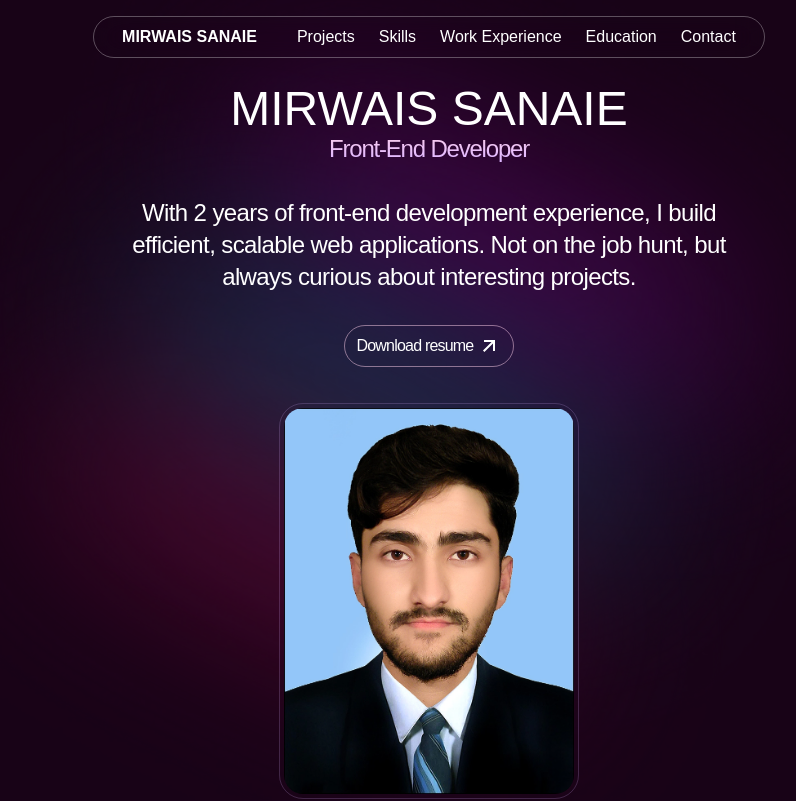
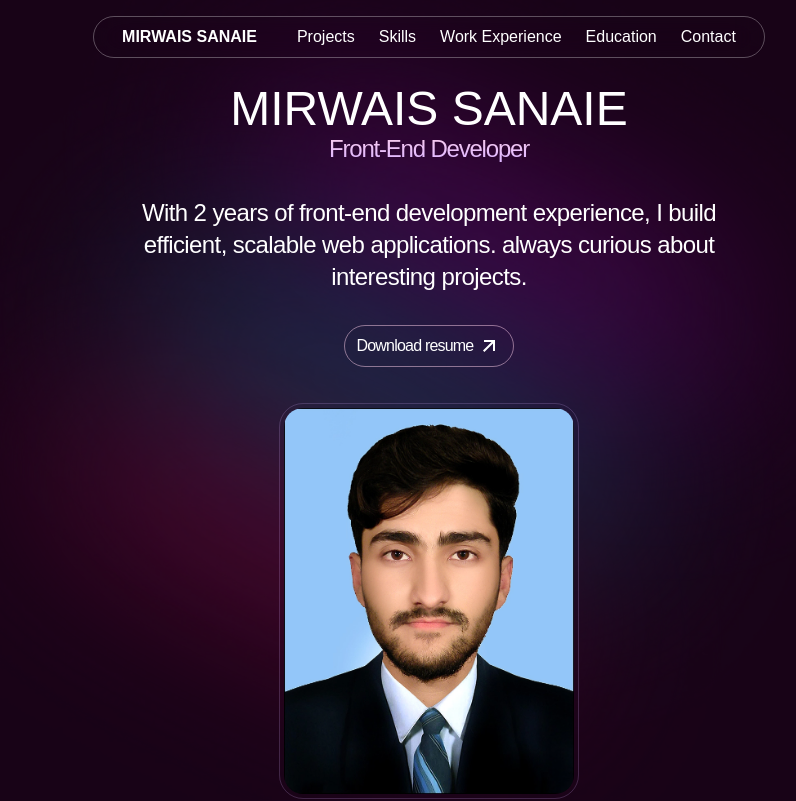
Before and after one commit to mirwais-sanaie/mirwais-portfolio, a React (Vite) app: page / in a window 1280 px wide. Shown: the top 801 px of the page, without its empty margins (211-1007 px from the left). Built offline with nearby package versions, Linux system fonts and the light colour scheme; a web font is replaced by a local one.

Commit message:
some changes.

```diff
--- a/src/constants/index.jsx
+++ b/src/constants/index.jsx
@@ -28,7 +28,7 @@ export const PROFILE = {
   name: "Mirwais Sanaie",
   role: "Front-End Developer",
   subheading:
-    "With 2 years of front-end development experience, I build efficient, scalable web applications. Not on the job hunt, but always curious about interesting projects.",
+    "With 2 years of front-end development experience, I build efficient, scalable web applications.  always curious about interesting projects.",
 };
 
 export const PROJECTS = [
```
